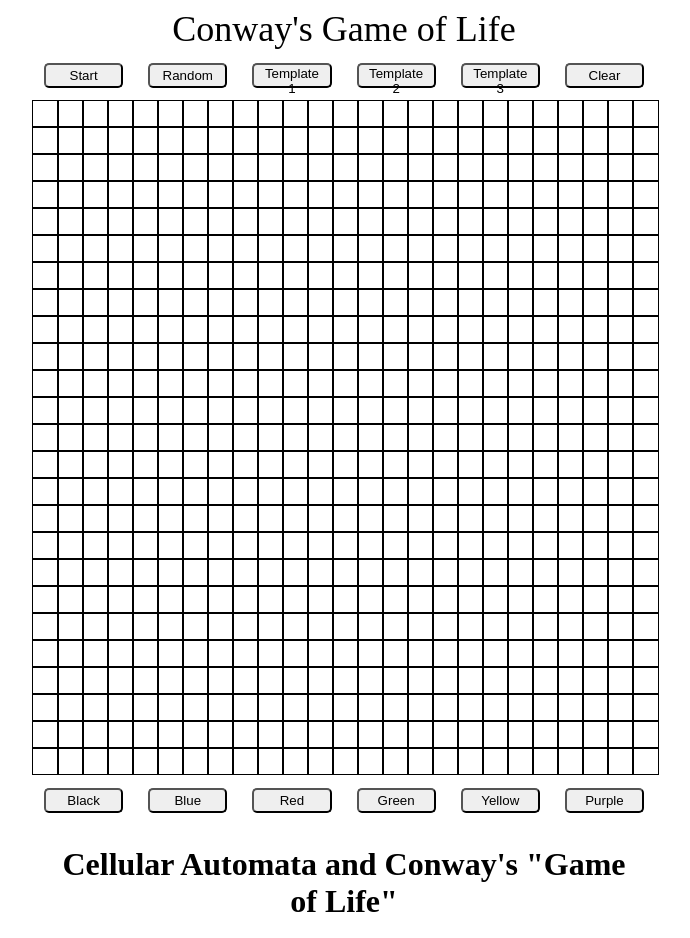
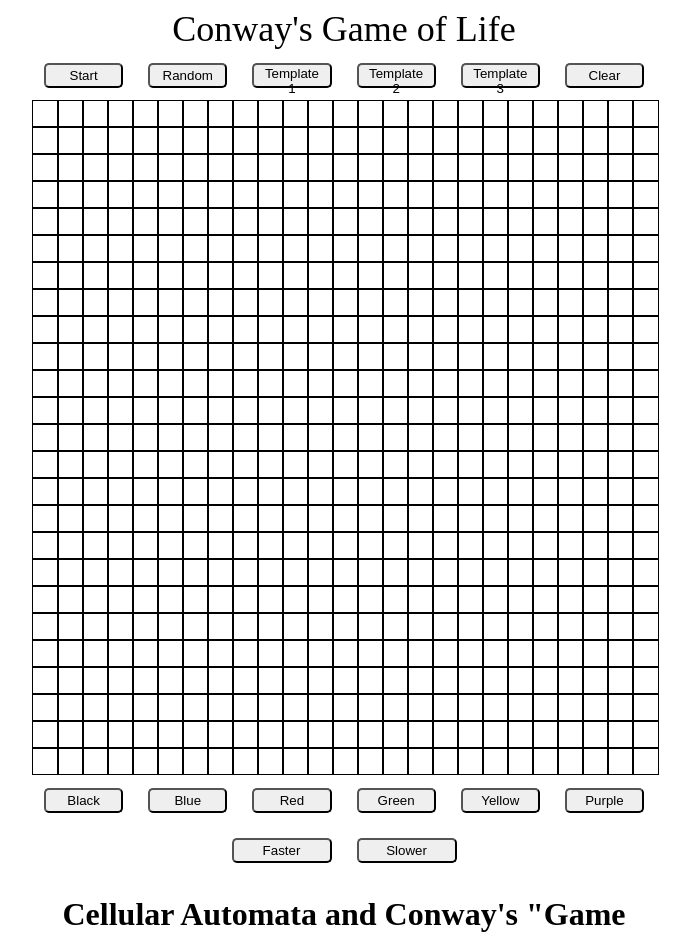
Before and after one commit to hiterharris/game-of-life, a React (Create React App) app: page / in a window 1280 px wide. Shown: the top 938 px of the page, without its empty margins (296-986 px from the left). Built offline with nearby package versions, Linux system fonts and the light colour scheme.

Commit message:
add speed buttons

```diff
--- a/src/App.css
+++ b/src/App.css
@@ -34,6 +34,17 @@ header {
   border-radius: 5px;
 }
 
+.speed-buttons {
+  text-align: center;
+}
+
+.speed-buttons button {
+  margin: 2%;
+  width: 100px;
+  height: 25px;
+  border-radius: 5px;
+}
+
 .Info {
   width: 45%;
 }
--- a/src/components/Grid.js
+++ b/src/components/Grid.js
@@ -18,6 +18,8 @@ function Grid() {
     const [grid, setGrid] = useState(() => {
       return generateEmptyGrid();
     });
+
+    const [time, setTime] = useState('1000');
 
     // Set cell color
     const [color, setColor] = useState('black');
@@ -67,7 +69,7 @@ function Grid() {
             })
         })
 
-        setTimeout(runSimulation, 1000)
+        setTimeout(runSimulation, time)
     }, []);
 
   return (
@@ -81,7 +83,6 @@ function Grid() {
                         runningRef.current = true;
                         runSimulation();
                     }
-                    console.log(grid);
                 }}
             >{running ? 'Stop' : 'Start'}</button>
 
@@ -145,6 +146,12 @@ function Grid() {
             <button onClick={() => setColor('yellow')}>Yellow</button>
             <button onClick={() => setColor('purple')}>Purple</button>
         </div>
+
+        {/* Change speed */}
+        <div className='speed-buttons'>
+            <button onClick={() => setTime(time - 500)}>Faster</button>
+            <button onClick={() => setTime(time + 500)}>Slower</button>
+        </div>
     </div>
   );
 }
```
